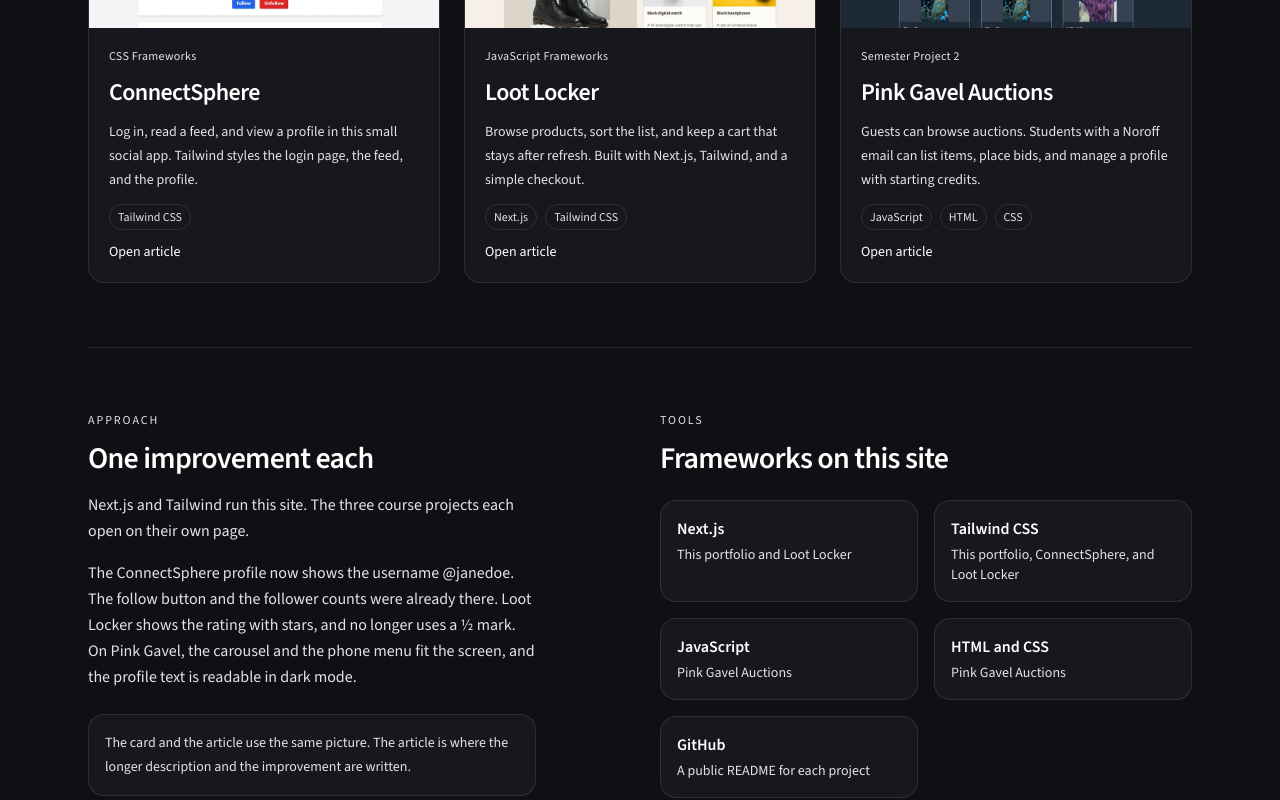
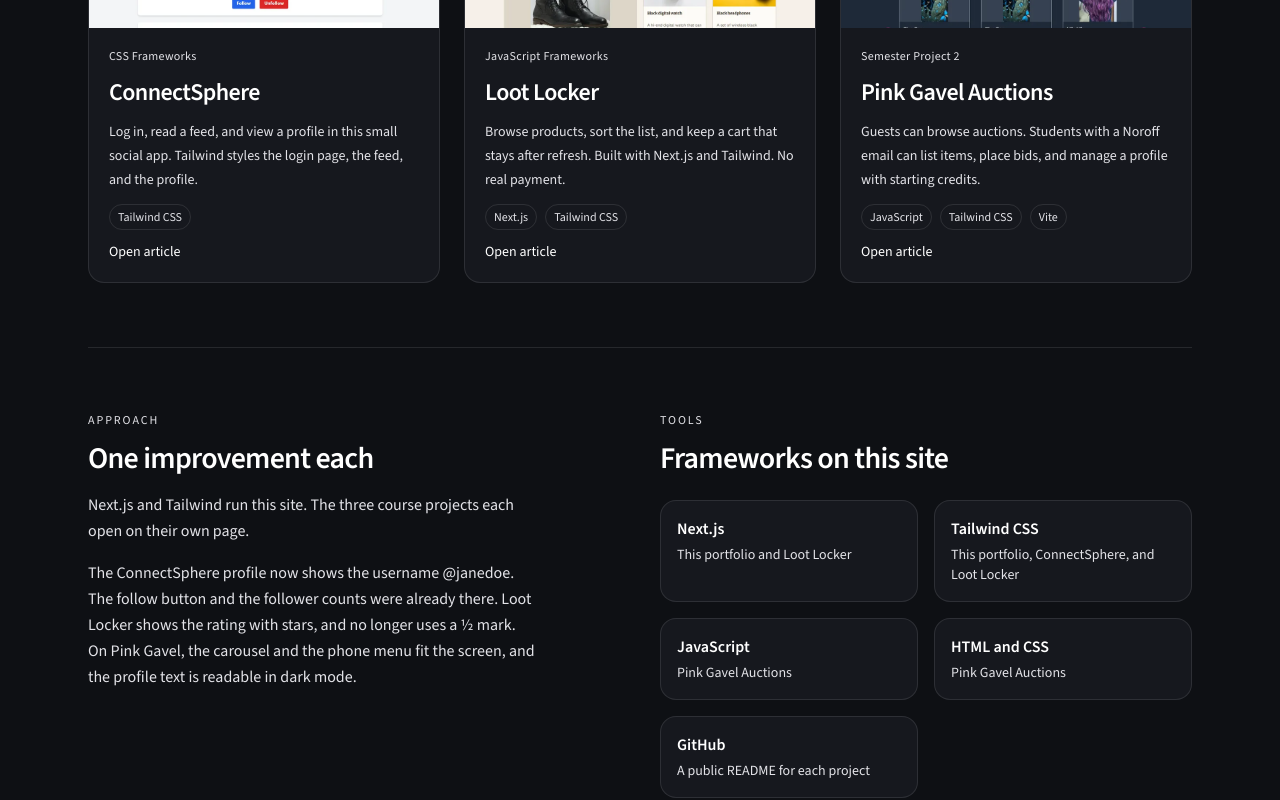
Before and after one commit to MiaTexnes/Portfolio-2, a Next.js app: page / in a window 1280 px wide. Shown: the part 980-1780 px from the top of the page. Built offline with nearby package versions, Linux system fonts and the light colour scheme.

Commit message:
Describe the improvements as work already done.

```diff
--- a/app/page.js
+++ b/app/page.js
@@ -68,10 +68,6 @@
             Locker shows the rating with stars, and no longer uses a ½ mark. On
             Pink Gavel, the carousel and the phone menu fit the screen, and the
             profile text is readable in dark mode.
-          </p>
-          <p className="mt-6 max-w-md rounded-2xl border border-[#ececf1] bg-white p-4 text-sm leading-6 text-[#3f3f46] dark:border-white/10 dark:bg-[#16181e] dark:text-[#e3e3e8]">
-            The card and the article use the same picture. The article is where
-            the longer description and the improvement are written.
           </p>
         </div>
         <div>
--- a/components/Article.js
+++ b/components/Article.js
@@ -73,7 +73,7 @@
         <h2 className="text-2xl font-semibold tracking-tight">Tools</h2>
         <p>{project.tools}</p>
         <h2 className="text-2xl font-semibold tracking-tight">
-          What I would improve
+          What I changed
         </h2>
         <p>{project.improvement}</p>
       </div>
--- a/data/projects.js
+++ b/data/projects.js
@@ -26,7 +26,7 @@
     module: "JavaScript Frameworks",
     tags: ["Next.js", "Tailwind CSS"],
     description:
-      "Browse products, sort the list, and keep a cart that stays after refresh. Built with Next.js, Tailwind, and a simple checkout.",
+      "Browse products, sort the list, and keep a cart that stays after refresh. Built with Next.js and Tailwind. No real payment.",
     image: "/images/javascript-frameworks.webp",
     imageAlt:
       "The Loot Locker shop, with a search field, a sort menu, and product cards.",
@@ -36,8 +36,8 @@
     readme:
       "https://github.com/NoroffFEU/jsfw-2025-v1-mia-js-frameworks/blob/main/README.md",
     about:
-      "Loot Locker is a shop. A visitor can browse products, search, and sort the list. Items added to the cart are still there after a refresh. Checkout is a simple flow.",
-    tools: "Next.js, Tailwind CSS, and a simple checkout.",
+      "Loot Locker is a shop. A visitor can browse products, search, and sort the list. Items added to the cart are still there after a refresh.",
+    tools: "Next.js and Tailwind CSS. The checkout does not take real payment.",
     improvement:
       "The product rating used to include a ½ mark. The shop now shows the rating with stars.",
   },
@@ -45,7 +45,7 @@
     slug: "pink-gavel",
     title: "Pink Gavel Auctions",
     module: "Semester Project 2",
-    tags: ["JavaScript", "HTML", "CSS"],
+    tags: ["JavaScript", "Tailwind CSS", "Vite"],
     description:
       "Guests can browse auctions. Students with a Noroff email can list items, place bids, and manage a profile with starting credits.",
     image: "/images/semester-project-2.webp",
@@ -57,7 +57,8 @@
       "https://github.com/MiaTexnes/Auction-House-Pink-Gavel/blob/main/README.md",
     about:
       "Pink Gavel Auctions is an auction site. A guest can browse the listings without an account. A student with a Noroff email can list an item, place a bid, and manage a profile that starts with credits.",
-    tools: "JavaScript, HTML, and CSS, talking to the Noroff auction API.",
+    tools:
+      "JavaScript, Tailwind CSS, and Vite. The listings come from the Noroff auction API.",
     improvement:
       "The newest-listings carousel stays inside the screen, and the phone menu covers the page. The profile text is readable in dark mode.",
   },
```
